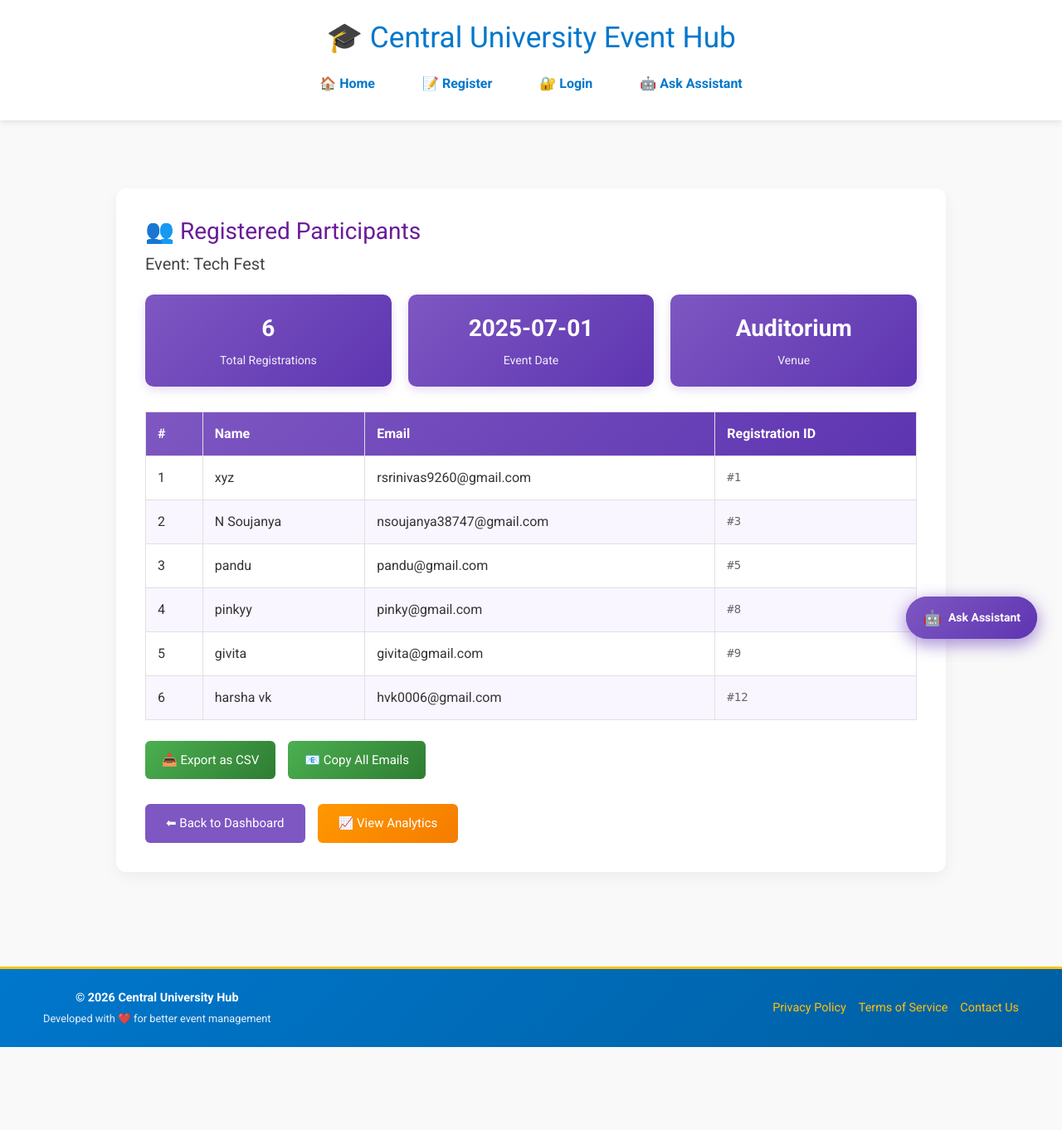
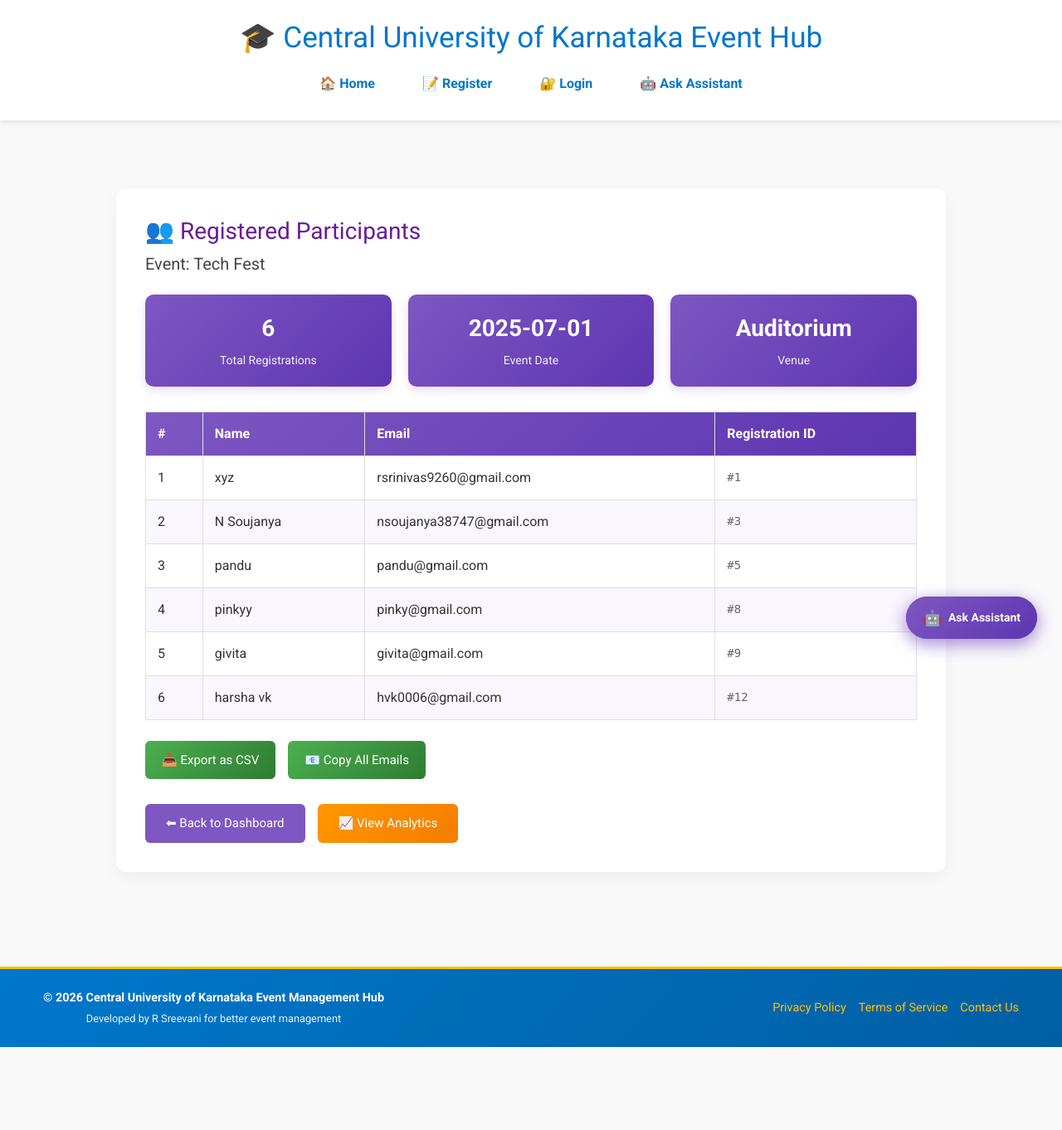
Before and after one commit to R-Sreevani/event-management, a Flask app: page /admin/event/1 in a window 1280 px wide. Shown: the whole page at 83% size. Run offline with Flask 3, Linux system fonts and the light colour scheme.

Commit message:
Update layout.html

```diff
--- a/templates/layout.html
+++ b/templates/layout.html
@@ -348,7 +348,7 @@
 <body>
     <header>
         <div class="container">
-            <h1>🎓 Central University Event Hub</h1>
+            <h1>🎓 Central University of Karnataka Event Hub</h1>
 
             {% if session.get('user_id') %}
             <div class="user-status">
@@ -402,9 +402,9 @@
         <div class="container">
             <div style="display: flex; justify-content: space-between; align-items: center; flex-wrap: wrap; gap: 20px;">
                 <div>
-                    <strong>&copy; {{ now.year }} Central University Hub</strong>
+                    <strong>&copy; {{ now.year }} Central University of Karnataka Event Management Hub</strong>
                     <p style="margin: 5px 0 0 0; font-size: 0.8rem; opacity: 0.9;">
-                        Developed with ❤️ for better event management
+                        Developed by R Sreevani for better event management
                     </p>
                 </div>
                 <div style="display: flex; gap: 15px;">
@@ -428,7 +428,7 @@
                     {% if session.get('user_id') %}
                         Hello {{ session.get('role')|title }}! 👋 I'm your event assistant.
                     {% else %}
-                        Welcome to Central University Event Hub! 👋 I'm your event assistant.
+                        Welcome to Central University of Karnataka Event Management Hub! 👋 I'm your event assistant.
                     {% endif %}
                 </div>
                 <div class="message bot">I can help you with:
```
